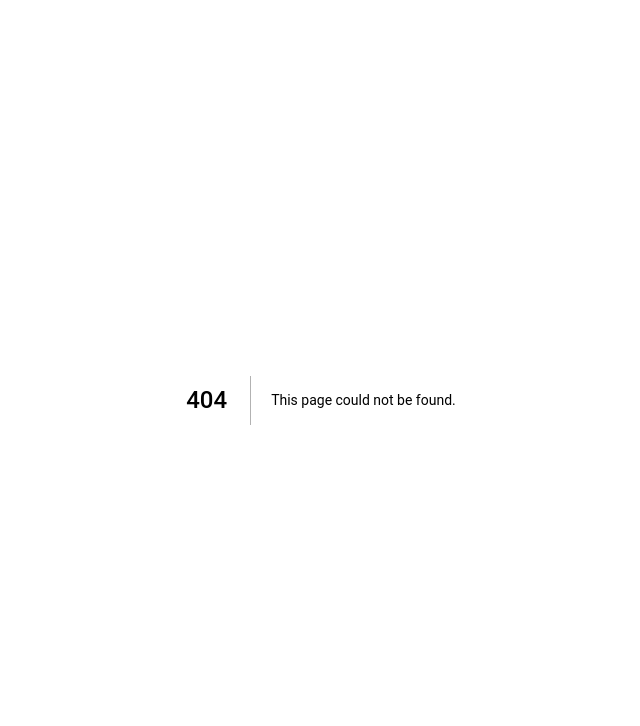
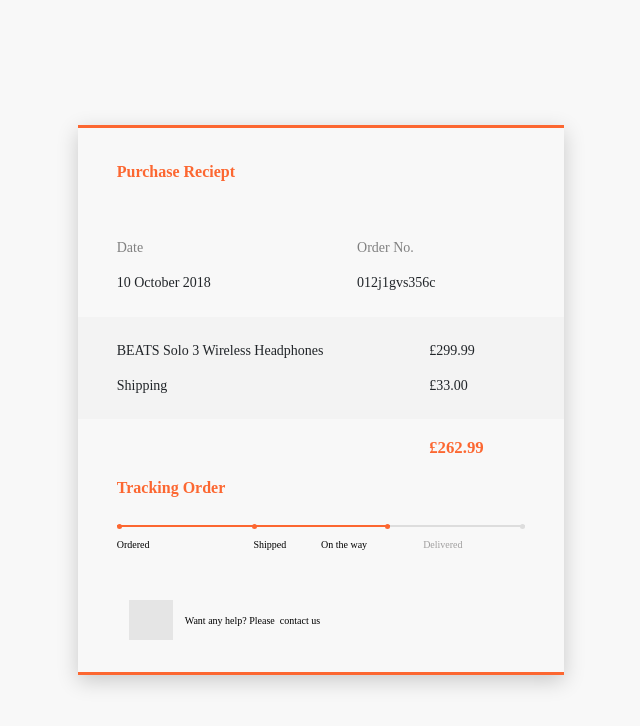
Before and after one commit to gurpreet78371/medi-track, a Next.js app: page /distributer in a window 1280 px wide. Before the commit this address had no page. Shown: the top 726 px of the page, without its empty margins (319-959 px from the left). Built offline with nearby package versions, Linux system fonts and the light colour scheme; grey boxes are pictures that could not be loaded.

Commit message:
"tracking page"

```diff
--- a/pages/_app.js
+++ b/pages/_app.js
@@ -2,6 +2,7 @@
 import "../styles/style.css";
 import "../styles/owner-user-list.css";
 import "../styles/register.css";
+import "../styles/delhivery.css";
 import "bootstrap/dist/css/bootstrap.css";
 
 function MyApp({ Component, pageProps }) {
--- /dev/null
+++ b/pages/distributer/index.tsx
@@ -0,0 +1,87 @@
+import React from "react";
+
+export default function index() {
+  return (
+    <div className="delhivery">
+      <div className="delhivery-card">
+        <div className="title">Purchase Reciept</div>
+        <div className="info">
+          <div className="row">
+            <div className="col-7">
+              {" "}
+              <span id="heading">Date</span>
+              <br /> <span id="details">10 October 2018</span>{" "}
+            </div>
+            <div className="col-5 pull-right">
+              {" "}
+              <span id="heading">Order No.</span>
+              <br /> <span id="details">012j1gvs356c</span>{" "}
+            </div>
+          </div>
+        </div>
+        <div className="pricing">
+          <div className="row">
+            <div className="col-9">
+              {" "}
+              <span id="name">BEATS Solo 3 Wireless Headphones</span>{" "}
+            </div>
+            <div className="col-3">
+              {" "}
+              <span id="price">£299.99</span>{" "}
+            </div>
+          </div>
+          <div className="row">
+            <div className="col-9">
+              {" "}
+              <span id="name">Shipping</span>{" "}
+            </div>
+            <div className="col-3">
+              {" "}
+              <span id="price">£33.00</span>{" "}
+            </div>
+          </div>
+        </div>
+        <div className="total">
+          <div className="row">
+            <div className="col-9" />
+            <div className="col-3">
+              <big>£262.99</big>
+            </div>
+          </div>
+        </div>
+        <div className="tracking">
+          <div className="title">Tracking Order</div>
+        </div>
+        <div className="progress-track">
+          <ul id="progressbar">
+            <li className="step0 active " id="step1">
+              Ordered
+            </li>
+            <li className="step0 active text-center" id="step2">
+              Shipped
+            </li>
+            <li className="step0 active text-right" id="step3">
+              On the way
+            </li>
+            <li className="step0 text-right" id="step4">
+              Delivered
+            </li>
+          </ul>
+        </div>
+        <div className="footer">
+          <div className="row">
+            <div className="col-2">
+              <img
+                className="img-fluid"
+                src="https://i.imgur.com/YBWc55P.png"
+              />
+            </div>
+            <div className="col-10">
+              Want any help? Please &nbsp;<a> contact us</a>
+            </div>
+          </div>
+        </div>
+      </div>
+    </div>
+  );
+}
--- /dev/null
+++ b/styles/delhivery.css
@@ -0,0 +1,202 @@
+.delhivery {
+  background: #ddd3;
+  height: 100vh;
+  vertical-align: middle;
+  display: flex;
+  font-family: Muli;
+  font-size: 14px;
+}
+
+.delhivery-card {
+  margin: auto;
+  width: 38%;
+  max-width: 600px;
+  padding: 4vh 0;
+  box-shadow: 0 6px 20px 0 rgba(0, 0, 0, 0.19);
+  border-top: 3px solid rgb(252, 103, 49);
+  border-bottom: 3px solid rgb(252, 103, 49);
+  border-left: none;
+  border-right: none;
+}
+
+@media (max-width: 768px) {
+  .card {
+    width: 90%;
+  }
+}
+
+.title {
+  color: rgb(252, 103, 49);
+  font-weight: 600;
+  margin-bottom: 2vh;
+  padding: 0 8%;
+  font-size: initial;
+}
+
+#details {
+  font-weight: 400;
+}
+
+.info {
+  padding: 5% 8%;
+}
+
+.info .col-5 {
+  padding: 0;
+}
+
+#heading {
+  color: grey;
+  line-height: 6vh;
+}
+
+.pricing {
+  background-color: #ddd3;
+  padding: 2vh 8%;
+  font-weight: 400;
+  line-height: 2.5;
+}
+
+.pricing .col-3 {
+  padding: 0;
+}
+
+.total {
+  padding: 2vh 8%;
+  color: rgb(252, 103, 49);
+  font-weight: bold;
+}
+
+.total .col-3 {
+  padding: 0;
+}
+
+.footer {
+  padding: 0 8%;
+  font-size: x-small;
+  color: black;
+}
+
+.footer img {
+  height: 5vh;
+  opacity: 0.2;
+}
+
+.footer a {
+  color: rgb(252, 103, 49);
+}
+
+.footer .col-10,
+.col-2 {
+  display: flex;
+  padding: 3vh 0 0;
+  align-items: center;
+}
+
+.footer .row {
+  margin: 0;
+}
+
+#progressbar {
+  margin-bottom: 3vh;
+  overflow: hidden;
+  color: rgb(252, 103, 49);
+  padding-left: 0px;
+  margin-top: 3vh;
+}
+
+#progressbar li {
+  list-style-type: none;
+  font-size: x-small;
+  width: 25%;
+  float: left;
+  position: relative;
+  font-weight: 400;
+  color: rgb(160, 159, 159);
+}
+
+#progressbar #step1:before {
+  content: "";
+  color: rgb(252, 103, 49);
+  width: 5px;
+  height: 5px;
+  margin-left: 0px !important;
+}
+
+#progressbar #step2:before {
+  content: "";
+  color: #fff;
+  width: 5px;
+  height: 5px;
+  margin-left: 32%;
+}
+
+#progressbar #step3:before {
+  content: "";
+  color: #fff;
+  width: 5px;
+  height: 5px;
+  margin-right: 32%;
+}
+
+#progressbar #step4:before {
+  content: "";
+  color: #fff;
+  width: 5px;
+  height: 5px;
+  margin-right: 0px !important;
+}
+
+#progressbar li:before {
+  line-height: 29px;
+  display: block;
+  font-size: 12px;
+  background: #ddd;
+  border-radius: 50%;
+  margin: auto;
+  z-index: -1;
+  margin-bottom: 1vh;
+}
+
+#progressbar li:after {
+  content: "";
+  height: 2px;
+  background: #ddd;
+  position: absolute;
+  left: 0%;
+  right: 0%;
+  margin-bottom: 2vh;
+  top: 1px;
+  z-index: 1;
+}
+
+.progress-track {
+  padding: 0 8%;
+}
+
+#progressbar li:nth-child(2):after {
+  margin-right: auto;
+}
+
+#progressbar li:nth-child(1):after {
+  margin: auto;
+}
+
+#progressbar li:nth-child(3):after {
+  float: left;
+  width: 68%;
+}
+
+#progressbar li:nth-child(4):after {
+  margin-left: auto;
+  width: 132%;
+}
+
+#progressbar li.active {
+  color: black;
+}
+
+#progressbar li.active:before,
+#progressbar li.active:after {
+  background: rgb(252, 103, 49);
+}
```
